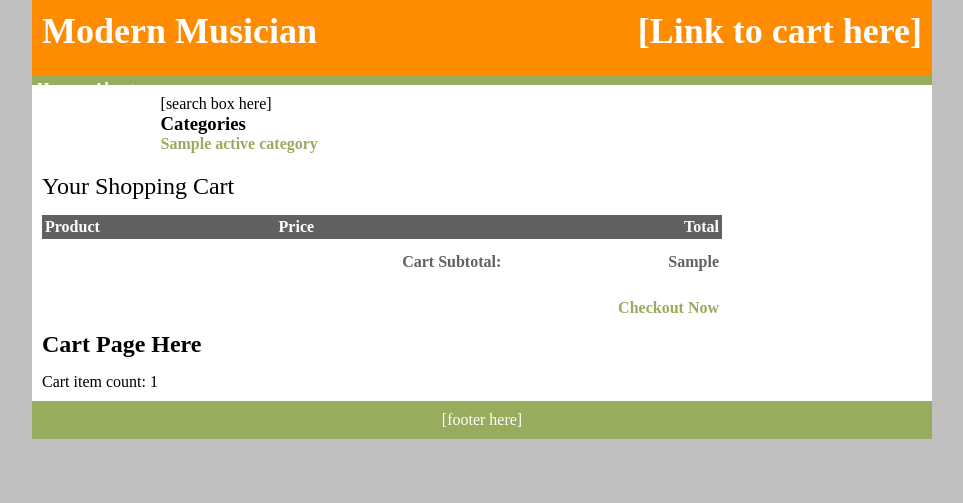
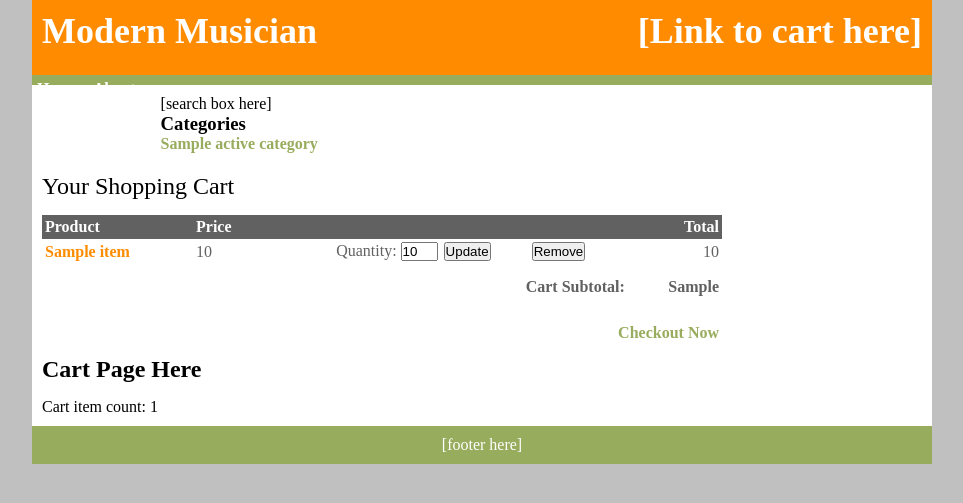
Before and after one commit to kmng/testDjango, a Django app: template templates/cart/cart.html in a window 1280 px wide. Shown: the top 503 px of the page, without its empty margins (158-1121 px from the left). Run offline with Django 3.2, Linux system fonts and the light colour scheme; the template is opened without the code that fills it: most values are stand-ins (such as "Sample title", 1, 10 or a date in 2020); lists and menus that the app fills with data are empty.

Commit message:
fixed cart

```diff
--- a/templates/cart/cart.html
+++ b/templates/cart/cart.html
@@ -20,13 +20,57 @@
 			{{ cart_subtotal|currency }}
 		</th>
 	</tr>
+	{% if cart_items %}
+	<tr>
 		<th class="right" colspan="6">
 			<a href="">Checkout Now</a>
 		</th>
-	<tr>
+	</tr>
+	{% endif %}
+	</tfoot>
+	<tbody>
+	{% if cart_items %}
+		{% for item in cart_items %}
 
-	</tr>
-	</tfoot>
+			<tr>
+				<td>
+					<a href="{{ item.get_absolute_url }}" class="cart">
+					{{ item.name }}
+					</a>
+				</td>
+				<td> {{ item.price|currency }}</td>
+				<td class="right">
+					<form method="post" action="." class="cart">
+					<label for="quantity">Quantity:</label>
+					<input type="text" name="quantity" value="{{ item.quantity }}" id="quantity"
+						size="2" class="quantity" maxlength="5" />
+					<input type="hidden" name="item_id" value="{{ item.id }}" />
+
+				</td>
+				<td>
+					<input type="submit" name="submit" value="Update" />
+					</form>
+				</td>
+				<td>
+					<form method="post" action="." class="cart">
+					<input type="hidden" name="item_id"  value="{{ item.id }}" />
+					<input type="submit" name="submit" value="Remove" />
+					</form>
+				</td>
+				<td class="right">
+					{{ item.total|currency }}
+				</td>
+			</tr>
+
+		{% endfor %}
+	{% else %}
+		<tr>
+			<td colspan="6" style="height:30px;">
+			Your Cart is empty
+			</td>
+		</tr>
+	{% endif %}
+	</tbody>
 </table>
 <h1> Cart Page Here</h1>
 Cart item count: {{ cart_item_count }}
```
Also changed, not shown: cart/cart.py (+33 -0 lines), cart/views.py (+8 -0 lines), 2 other files.
